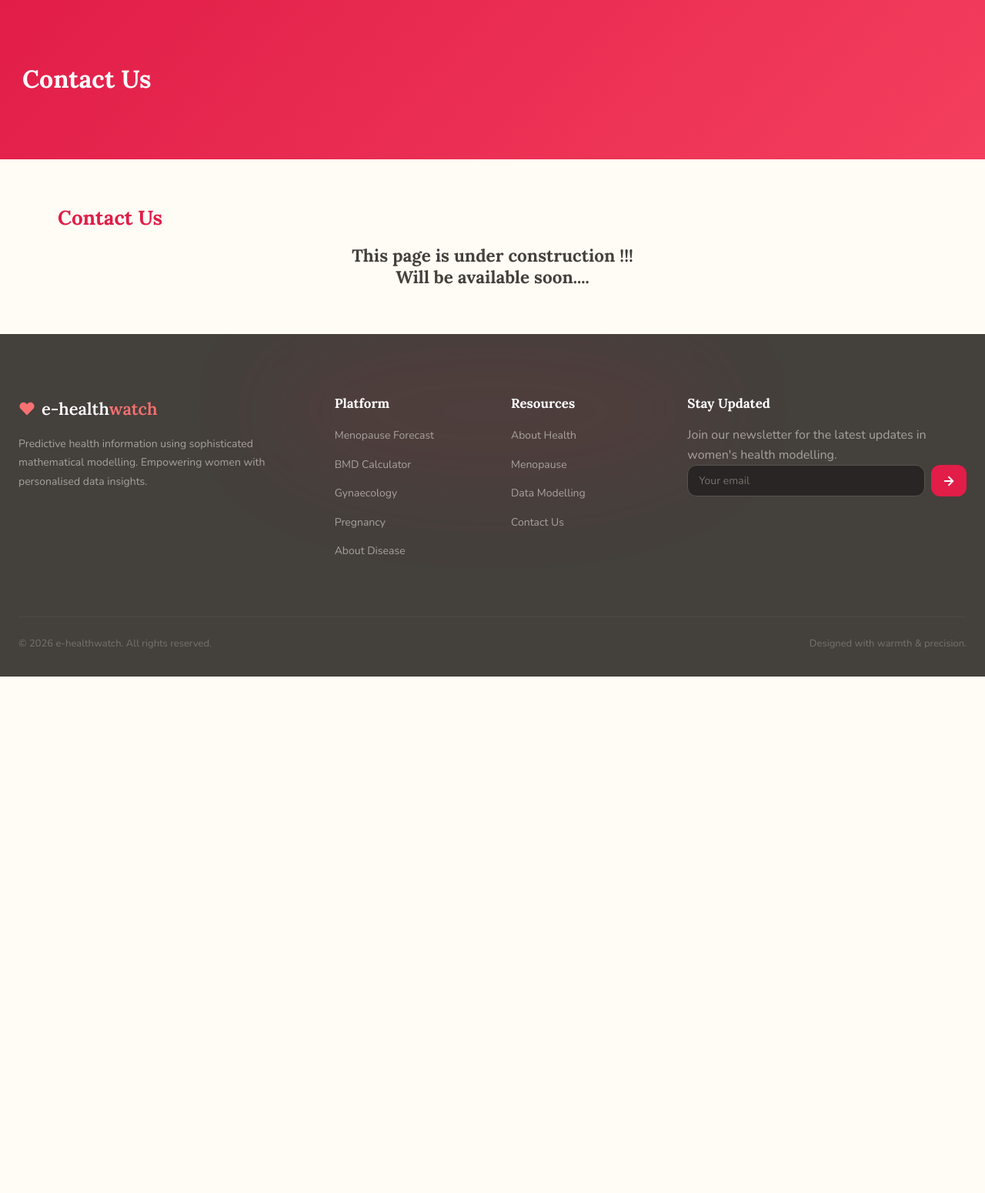
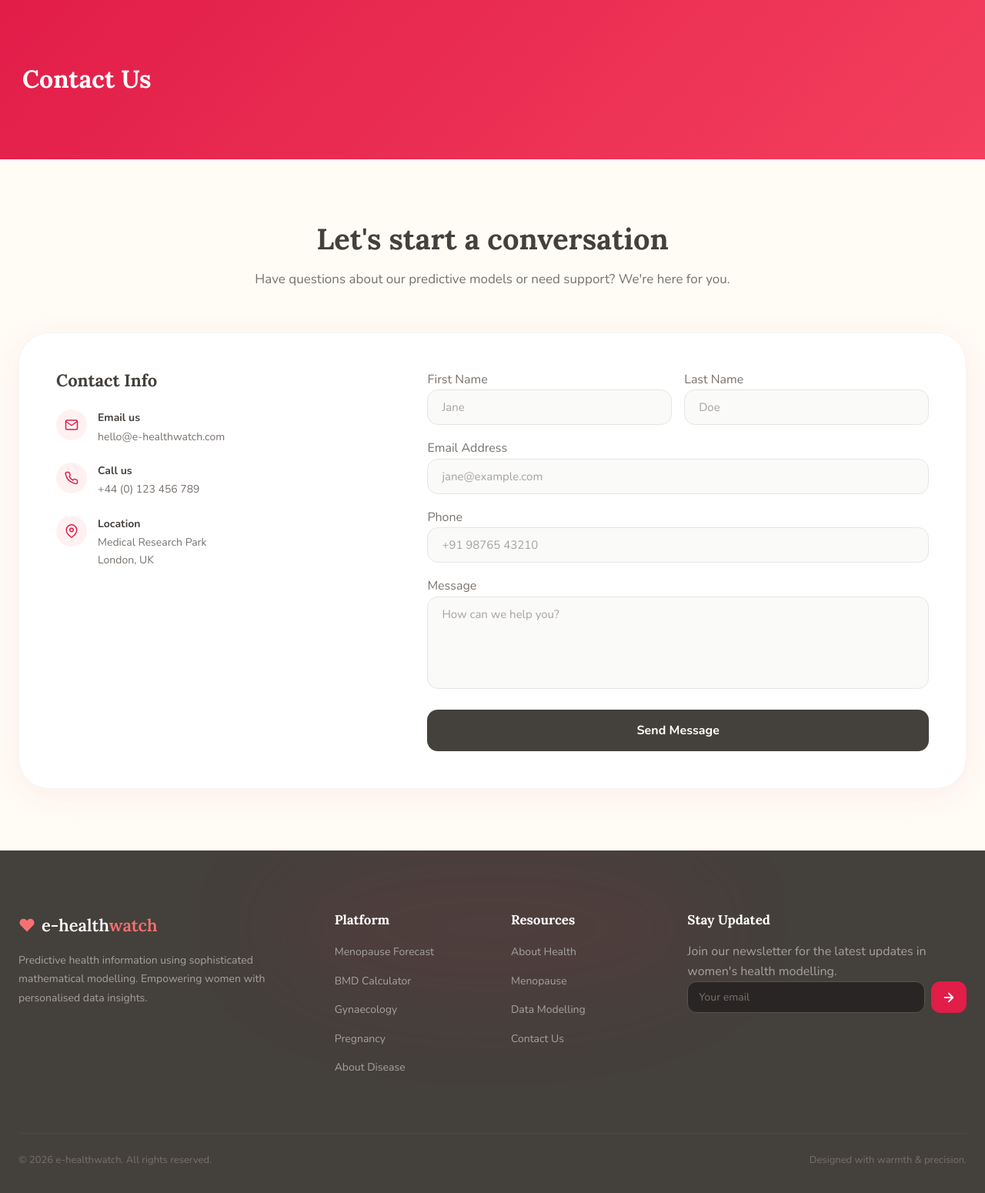
Before and after one commit to haresh1846/e-Healthwatchzip, a Node server app: page /contact.asp in a window 1280 px wide. Shown: the part 82-1632 px from the top of the page at 77% size. Before the commit the page ends 961 px from the top, so only its background shows below. Run offline with Node 20, Linux system fonts and the light colour scheme; some libraries are stand-ins or nearby versions.

Commit message:
Replace 'under construction' contact page with a working contact form
The contact page now carries the same contact card as the homepage
(info panel + form) and posts to a new /contact.asp handler. Email
delivery logic is factored into a shared sendContactEmail() helper used
by both the homepage and contact-page forms.

Co-Authored-By: Claude Fable 5 <noreply@anthropic.com>
Claude-Session: https://claude.ai/code/session_01AU1gUSsUNEUDjjxYW4thS2

```diff
--- a/server.js
+++ b/server.js
@@ -254,16 +254,16 @@ app.get(['/', '/index.asp'], (req, res) => {
   res.render('index', { contactSuccess: false });
 });
 
-// Home – POST (contact form)
-app.post(['/', '/index.asp'], async (req, res) => {
-  const { fname, lname, email, phone, comment } = req.body;
+// Shared contact-form email delivery, used by the home page and /contact.asp.
+// Failures are logged, never surfaced — a send failure must never break the page.
+async function sendContactEmail({ fname, lname, email, phone, comment }) {
   console.log('[Contact Form]', { fname, lname, email, phone, comment });
-
-  // Attempt to email the submission to the site owner.
-  // Always show success to the visitor — a send failure must never break the page.
   try {
     const transporter = createMailTransporter();
-    if (transporter) {
+    if (!transporter) {
+      console.warn('[Contact Form] GMAIL_USER or GMAIL_APP_PASSWORD not set — email not sent');
+      return;
+    }
     const ownerEmail = process.env.GMAIL_USER;
     const senderName = [fname, lname].filter(Boolean).join(' ') || 'A visitor';
     await transporter.sendMail({
@@ -286,13 +286,14 @@ app.post(['/', '/index.asp'], async (req, res) => {
       ].join('\n'),
     });
     console.log('[Contact Form] Email sent to', ownerEmail);
-    } else {
-      console.warn('[Contact Form] GMAIL_USER or GMAIL_APP_PASSWORD not set — email not sent');
-    }
   } catch (err) {
     console.error('[Contact Form] Failed to send email:', err.message);
   }
+}
 
+// Home – POST (contact form)
+app.post(['/', '/index.asp'], async (req, res) => {
+  await sendContactEmail(req.body);
   res.render('index', { contactSuccess: true });
 });
 
@@ -305,7 +306,11 @@ app.get('/organ.asp', (req, res) => res.render('organ'));
 app.get('/data.asp', (req, res) => res.render('data'));
 
 // Contact
-app.get(['/contact.asp', '/Contact.asp'], (req, res) => res.render('contact'));
+app.get(['/contact.asp', '/Contact.asp'], (req, res) => res.render('contact', { contactSuccess: false }));
+app.post(['/contact.asp', '/Contact.asp'], async (req, res) => {
+  await sendContactEmail(req.body);
+  res.render('contact', { contactSuccess: true });
+});
 
 // BMD Login – GET
 app.get('/bmdlogin.asp', (req, res) => {
--- a/views/contact.ejs
+++ b/views/contact.ejs
@@ -11,19 +11,69 @@
   </div>
 </section>
 
-<!------ About Content ------->
-<section id="about-cont">
-  <div class="container">
-    <div class="row">
-      <div class="col-lg-12 col-md-12 col-sm-12 col-xs-12">
-        <h2 class="aboutpage-title">Contact Us</h2>
-        <div class="aboutpage-content">
-          <div align="Center">
-            <h1> This page is under construction !!! <br>
-            Will be available soon....</h1>
+<!------ Contact Form ------->
+<section class="ehw-sec ehw-sec--cream">
+  <div class="ehw-sec__inner">
+    <div class="ehw-sec__head">
+      <h2>Let's start a conversation</h2>
+      <p>Have questions about our predictive models or need support? We're here for you.</p>
+    </div>
+    <div class="ehw-contact__card">
+      <!-- Info -->
+      <div class="ehw-contact__info">
+        <h3>Contact Info</h3>
+        <div class="ehw-contact__info-item">
+          <div class="ehw-contact__info-ico">
+            <svg xmlns="http://www.w3.org/2000/svg" width="18" height="18" viewBox="0 0 24 24" fill="none" stroke="currentColor" stroke-width="2" stroke-linecap="round" stroke-linejoin="round"><path d="M4 4h16c1.1 0 2 .9 2 2v12c0 1.1-.9 2-2 2H4c-1.1 0-2-.9-2-2V6c0-1.1.9-2 2-2z"/><polyline points="22,6 12,13 2,6"/></svg>
+          </div>
+          <div>
+            <p class="ehw-contact__info-label">Email us</p>
+            <p class="ehw-contact__info-value">hello@e-healthwatch.com</p>
+          </div>
+        </div>
+        <div class="ehw-contact__info-item">
+          <div class="ehw-contact__info-ico">
+            <svg xmlns="http://www.w3.org/2000/svg" width="18" height="18" viewBox="0 0 24 24" fill="none" stroke="currentColor" stroke-width="2" stroke-linecap="round" stroke-linejoin="round"><path d="M22 16.92v3a2 2 0 0 1-2.18 2 19.79 19.79 0 0 1-8.63-3.07A19.5 19.5 0 0 1 4.69 13a19.79 19.79 0 0 1-3.07-8.67A2 2 0 0 1 3.62 2h3a2 2 0 0 1 2 1.72c.127.96.361 1.903.7 2.81a2 2 0 0 1-.45 2.11L8.09 9.91a16 16 0 0 0 6 6l1.27-1.27a2 2 0 0 1 2.11-.45c.907.339 1.85.573 2.81.7A2 2 0 0 1 22 16.92z"/></svg>
+          </div>
+          <div>
+            <p class="ehw-contact__info-label">Call us</p>
+            <p class="ehw-contact__info-value">+44 (0) 123 456 789</p>
+          </div>
+        </div>
+        <div class="ehw-contact__info-item">
+          <div class="ehw-contact__info-ico">
+            <svg xmlns="http://www.w3.org/2000/svg" width="18" height="18" viewBox="0 0 24 24" fill="none" stroke="currentColor" stroke-width="2" stroke-linecap="round" stroke-linejoin="round"><path d="M21 10c0 7-9 13-9 13s-9-6-9-13a9 9 0 0 1 18 0z"/><circle cx="12" cy="10" r="3"/></svg>
+          </div>
+          <div>
+            <p class="ehw-contact__info-label">Location</p>
+            <p class="ehw-contact__info-value">Medical Research Park<br>London, UK</p>
           </div>
         </div>
       </div>
+      <!-- Form -->
+      <form method="post" action="/contact.asp">
+        <input type="hidden" name="_csrf" value="<%= csrfToken %>">
+        <div class="ehw-contact__row">
+          <div>
+            <label for="c-fname">First Name</label>
+            <input id="c-fname" type="text" name="fname" class="ehw-contact__input" placeholder="Jane">
+          </div>
+          <div>
+            <label for="c-lname">Last Name</label>
+            <input id="c-lname" type="text" name="lname" class="ehw-contact__input" placeholder="Doe">
+          </div>
+        </div>
+        <label for="c-email">Email Address</label>
+        <input id="c-email" type="email" name="email" class="ehw-contact__input" placeholder="jane@example.com" required>
+        <label for="c-phone">Phone</label>
+        <input id="c-phone" type="text" name="phone" class="ehw-contact__input" placeholder="+91 98765 43210">
+        <label for="c-msg">Message</label>
+        <textarea id="c-msg" name="comment" class="ehw-contact__input" placeholder="How can we help you?" required></textarea>
+        <% if (locals.contactSuccess) { %>
+          <p style="color:var(--green-600);font-weight:700;margin-bottom:14px">&#10003; Message sent! We'll be in touch soon.</p>
+        <% } %>
+        <button type="submit" class="ehw-contact__submit">Send Message</button>
+      </form>
     </div>
   </div>
 </section>
```
Lines whose indentation alone changed are shown as unchanged.
